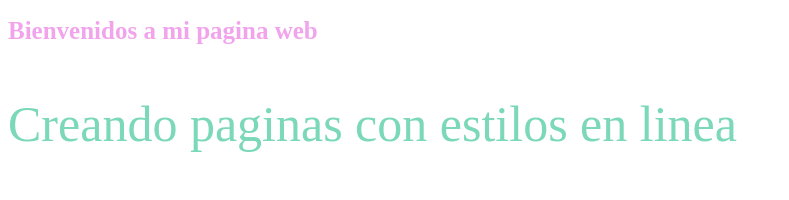
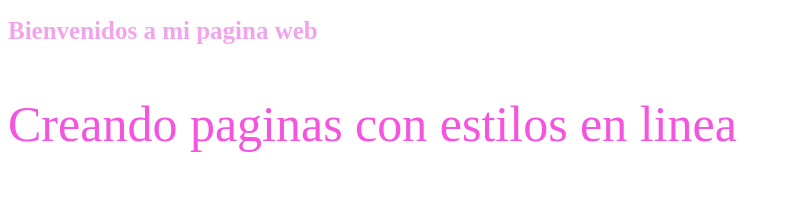
Before and after one commit to liseth2345/lab8, a plain HTML site: page index.html in a window 1280 px wide. Shown: the top 200 px of the page, without its empty margins (0-789 px from the left). Drawn offline with Linux system fonts and the light colour scheme.

```diff
--- a/index.html
+++ b/index.html
@@ -17,7 +17,7 @@
 </head>
 <body>
     <h1 style="color:rgb(241, 164, 235);font-size: 25px">Bienvenidos a mi pagina web</h1>
-    <p style="color:rgb(123, 216, 185);font-size: 50px">Creando paginas con estilos en linea</p>
+    <p style="color:rgb(245, 84, 223);font-size: 50px">Creando paginas con estilos en linea</p>
     <img scr="logos.png" style="border: 10px solid rgb(107, 107, 252);">
 
 
```
